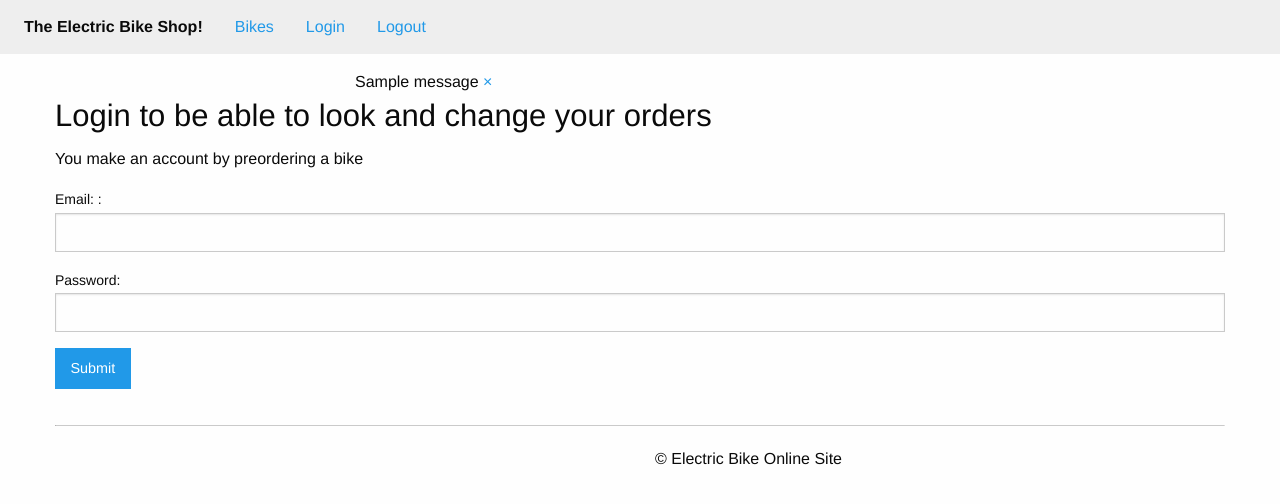
After one commit to yyfastow/EletricBikeReserving, a Django app: page /bikes/login/ in a window 1280 px wide. The commit adds this page. Shown: the top 504 px of the page. Run offline with Django 3.2, Linux system fonts and the light colour scheme; one stand-in notice (Sample message) is shown.

Commit message:
Add creating users when order bike and allow logging in and logging out

```diff
--- a/Bikes/forms.py
+++ b/Bikes/forms.py
@@ -39,11 +39,13 @@ def must_be_empty(value):
 
 
 class OrderForm(forms.ModelForm):
+    ccv_number = forms.IntegerField(widget=forms.TextInput(attrs={'size': '4'}))
+    password = forms.CharField(widget=forms.PasswordInput)
+
     class Meta:
         model = models.Order
         fields = [
             'name',
-            'email',
             'phone',
             'state',
             'city',
@@ -52,9 +54,12 @@ class OrderForm(forms.ModelForm):
             'number',
             'expiration',
             'ccv_number',
+            'email',
+            'password',
         ]
 
     verify_email = forms.EmailField(max_length=254, label="Please verify your email address")
+    verify_password = forms.CharField(max_length=20, label="Please verify your password", widget=forms.PasswordInput)
     honeypot = forms.CharField(required=False,
                                widget=forms.HiddenInput,
                                label="leave empty",
@@ -66,6 +71,8 @@ class OrderForm(forms.ModelForm):
         name = cleaned_data.get('name')
         verify = cleaned_data.get('verify_email')
         email = cleaned_data.get('email')
+        password = cleaned_data.get('password')
+        verify_passowrd = cleaned_data.get('verify_password')
         phone = cleaned_data.get('phone')
         state = cleaned_data.get('state')
         city = cleaned_data.get('city')
@@ -78,6 +85,11 @@ class OrderForm(forms.ModelForm):
         if email != verify:
             raise forms.ValidationError(
                 "You need to enter the same email in both fields"
+            )
+
+        if password != verify_passowrd:
+            raise forms.ValidationError(
+                "You need to enter the same password in password and Verity Password Fields"
             )
 
         if expiration == datetime.now():
@@ -97,3 +109,13 @@ class OrderForm(forms.ModelForm):
             raise forms.ValidationError(
                 "Make sure to add your ccv number no more then 4 digits!"
             )
+
+
+class LoginForm(forms.Form):
+    email = forms.EmailField(max_length=254, label="Email:  ")
+    password = forms.CharField(widget=forms.PasswordInput)
+
+    def clean(self):
+        cleaned_data = super().clean()
+        email = cleaned_data.get('email')
+        password = cleaned_data.get('password')
--- a/Bikes/templates/Bikes/bike_list.html
+++ b/Bikes/templates/Bikes/bike_list.html
@@ -1,6 +1,6 @@
 {%  extends "layout.html" %}
 
-{% block title %}{{ bike_type.type }}{%  endblock %}
+{% block title %}{{ bike_type }}{%  endblock %}
 
 {% block content %}
     <div class="row">
--- a/Bikes/templates/Bikes/bikes_details.html
+++ b/Bikes/templates/Bikes/bikes_details.html
@@ -1,4 +1,4 @@
-{%  extends "layout.html" %}
+{% extends "layout.html" %}
 
 {%  block title %}{{ bike.name }}{% endblock %}
 
@@ -9,7 +9,9 @@
         <img src="{{ bike.picture }}">
         <p>{{ bike.price }}</p>
         <p>{{ bike.description }}</p>
+        <p> Preorders needed to confirm orders: {{ bike.orders_needed }}</p>
+        <p> Preorders now:  {{ bike.preorders }}</p>
+        <p>Preorders left:  </p>
         <a href="{% url 'bikes:order' types_pk=bike.type.pk bike_pk=bike.pk %}" class="button">Order now!</a>
     </div>
-
 {% endblock %}
--- /dev/null
+++ b/Bikes/templates/Bikes/login.html
@@ -0,0 +1,15 @@
+{%  extends "layout.html" %}
+
+{% block title %}Login{% endblock %}
+
+{% block content %}
+    <div class="row columns">
+        <h3>Login to be able to look and change your orders</h3>
+        <p>You make an account by preordering a bike</p>
+        <form action="" method="POST">
+            {{ form.as_p }}
+            {% csrf_token %}
+            <input type="submit" class="button">
+        </form>
+    </div>
+{% endblock %}
--- a/Bikes/urls.py
+++ b/Bikes/urls.py
@@ -4,6 +4,8 @@ from Bikes import views
 
 urlpatterns = [
     url(r'^$', views.bike_type_list, name='type'),
+    url(r'login/$', views.loginer, name='login'),
+    url(r'logout/$', views.logout_view, name='logout'),
     url(r'(?P<types_pk>\d+)/(?P<bike_pk>\d+)/$', views.bike_details, name='details'),
     url(r'(?P<types_pk>\d+)/(?P<bike_pk>\d+)/order/$', views.order_bike, name='order'),
     url(r'(?P<pk>\d+)/$', views.bike_list, name='list'),
--- a/Bikes/views.py
+++ b/Bikes/views.py
@@ -1,4 +1,7 @@
 from django.contrib import messages
+from django.contrib.auth import authenticate, login, logout
+from django.contrib.auth.decorators import login_required
+from django.contrib.auth.models import User
 from django.core.mail import send_mail
 from django.core.urlresolvers import reverse
 from django.forms import forms
@@ -7,7 +10,6 @@ from django.shortcuts import render, get_object_or_404
 
 # Create your views here.
 from Bikes import models, forms
-from EletricBikeReserving import settings
 
 
 def bike_type_list(request):
@@ -47,20 +49,59 @@ def order_bike(request, types_pk, bike_pk):
             order = form.save(commit=False)
             order.order = bike
             order.save()
-            send_mail(
+            bike.preorders += 1
+            bike.save()
+            user = User.objects.create_user(
+                form.cleaned_data['email'],
+                form.cleaned_data['email'],
+                form.cleaned_data['password']
+            )
+            """send_mail(
                 "Order for {}".format(bike.name),
-                """Bike: {}
+                ""Bike: {}
                 Name: {name}
                 Phone Number: {phone}
                 Billing Address: {address} {city} {state} {zip}
                     expiration: {expiration}
                     CCV number: {ccv_number}
 
-                """.format(bike.name, **form.cleaned_data),
+                "".format(bike.name, **form.cleaned_data),
                 '{name} <{email}>'.format(**form.cleaned_data),
                 ['yoseffastow@gmail.com'],
-            )
-            # TODO: fix messages or better make a view confirming transaction and gives information about contacting
+            )"""
             messages.add_message(request, messages.SUCCESS, "Your order is sent!")
             return HttpResponseRedirect(reverse('bikes:type'))
     return render(request, 'bikes/order_form.html', {'form': form, 'bike': bike})
+
+@login_required
+def users_orders(request):
+    pass
+
+
+
+def loginer(request):
+    form = forms.LoginForm()
+    if request.method == 'POST':
+        form = forms.LoginForm(request.POST)
+        if form.is_valid():
+            user = authenticate(
+                username=form.cleaned_data['email'],
+                password=form.cleaned_data['password']
+            )
+            if user is not None:
+                if user.is_active:
+                    login(request, user)
+                    messages.add_message(request, messages.SUCCESS, "You are now login!")
+                    return HttpResponseRedirect(reverse('bikes:type'))
+                else:
+                    messages.add_message(request, messages.ERROR, "This account has been disabled sorry!")
+                    return HttpResponseRedirect(reverse('bikes:type'))
+            else:
+                messages.add_message(request, messages.ERROR, "Invalid Login!")
+    return render(request, 'bikes/login.html', {'form': form})
+
+
+def logout_view(request):
+    logout(request)
+    messages.add_message(request, messages.SUCCESS, "Logout Successfully!")
+    return HttpResponseRedirect(reverse('bikes:type'))
--- a/templates/layout.html
+++ b/templates/layout.html
@@ -18,9 +18,23 @@
             <ul class="dropdown menu" data-dropdown-menu role="menubar">
                 <li class="menu-text">The Electric Bike Shop!</li>
                 <li class="has-submenu"><a href="{% url 'bikes:type' %}">Bikes</a></li>
+                <li class="has-submenu"><a href="{% url 'bikes:login' %}">Login</a></li>
+                <li class="has-submenu"><a href="{% url 'bikes:logout' %}">Logout</a></li>
             </ul>
         </section>
     </nav>
+    {% if messages %}
+        <div class="row">
+            <div class="small-6 small-centered columns">
+                {% for message in messages %}
+                    <div data-alert class="alert-box {{ message.tags }}redius">
+                        {{ message }}
+                        <a href="#" class="close">&times;</a>
+                    </div>
+                {% endfor %}
+            </div>
+        </div>
+    {% endif %}
 
     {%  block content %}{%  endblock %}
     <footer class="row columns">
```
Also changed, not shown: Bikes/models.py (+3 -5 lines), Bikes/templatetags/bikes_extras.py (added, +13 -0 lines), Bikes/templatetags/__init__.py (added), db.sqlite3.
